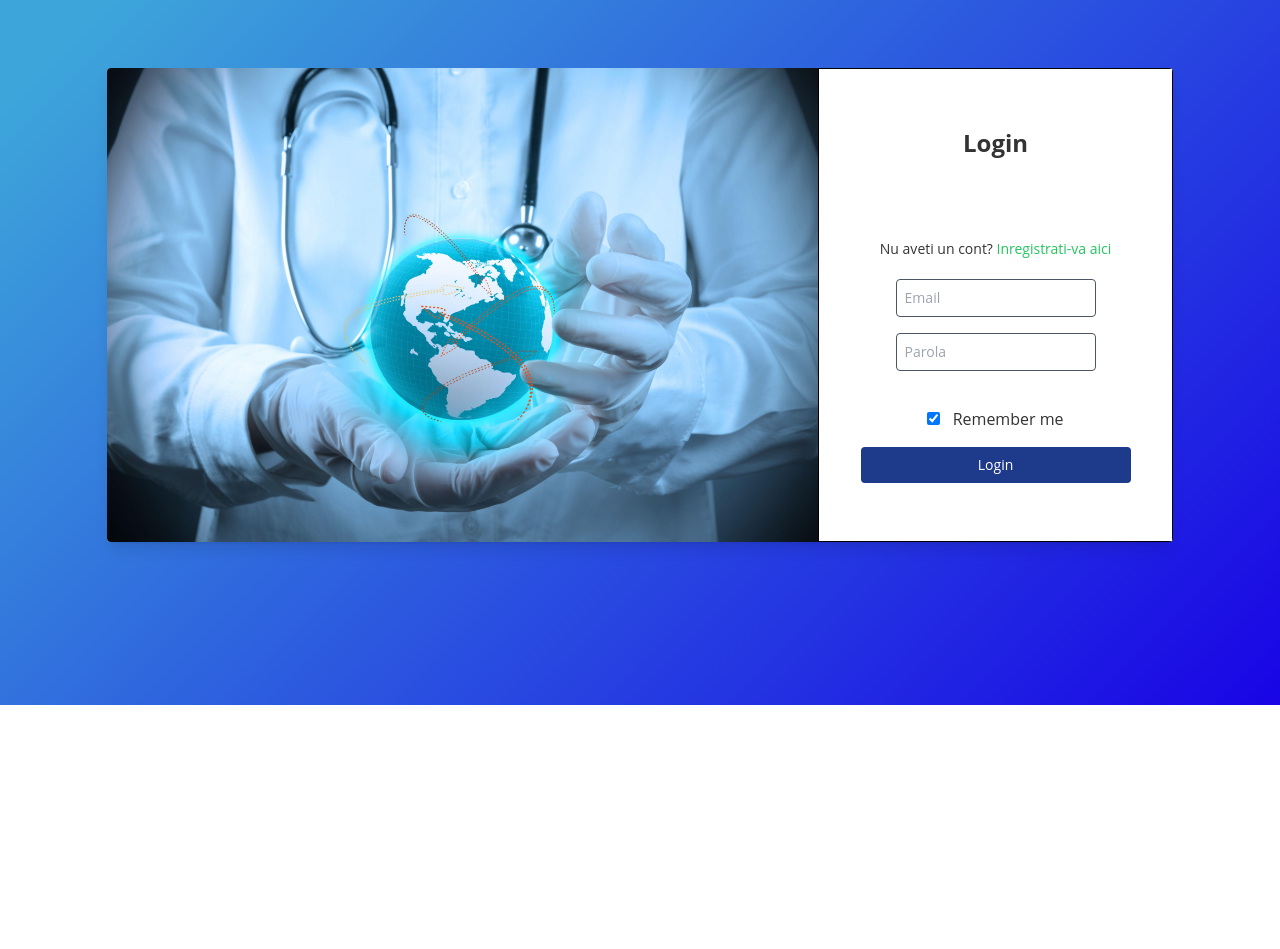
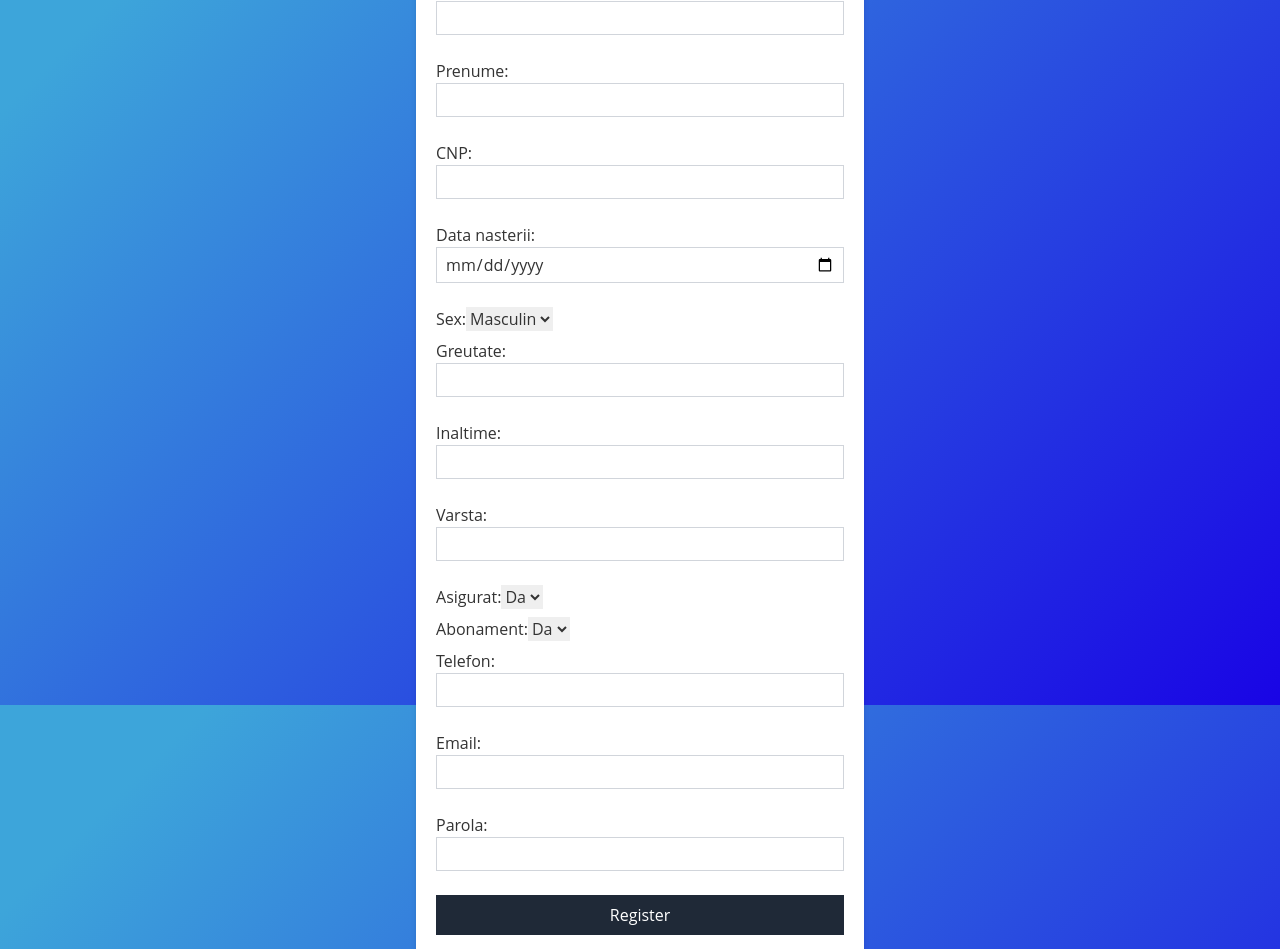
Before and after one commit to ionero12/Medical_Clinic_Licenta, a React (Create React App) app in the folder medical_clinic_FRONTEND/my-app/: page /pacient/register in a window 1280 px wide. Before the commit this address led to /login. Shown: the part 95-1044 px from the top of the page. Before the commit the page ends 800 px from the top, so only its background shows below. Built offline with nearby package versions, Linux system fonts and the light colour scheme.

Commit message:
upload register

```diff
--- a/medical_clinic_FRONTEND/my-app/src/App.js
+++ b/medical_clinic_FRONTEND/my-app/src/App.js
@@ -1,17 +1,27 @@
+// App.js
 import React from 'react';
 import {BrowserRouter as Router, Navigate, Route, Routes} from 'react-router-dom';
 import LoginPage from './pages/LoginPage';
-import RegisterPage from './pages/RegisterPage';
-import Dashboard from './pages/Dashboard';
+import MedicRegister from './pages/MedicRegister';
+import PatientRegister from './pages/PatientRegister';
+import MedicDashboard from './pages/MedicDashboard';
+import PatientDashboard from './pages/PatientDashboard';
+import Patient from './pages/Patient';
+import {UserProvider} from './user/UserContext'; // import UserProvider
 
 function App() {
     return (<Router>
+            <UserProvider>  {/* Wrap your routes with UserProvider */}
                 <Routes>
                     <Route path="/login" element={<LoginPage/>}/>
-      <Route path="/register" element={<RegisterPage/>}/>
-      <Route path="/dashboard" element={<Dashboard/>} />
+                    <Route path="/medic/register" element={<MedicRegister/>}/>
+                    <Route path="/pacient/register" element={<PatientRegister/>}/>
+                    <Route path="/medic/dashboard" element={<MedicDashboard/>}/>
+                    <Route path="/pacient/dashboard" element={<PatientDashboard/>}/>
+                    <Route path="/patient/:id" element={<Patient/>}/>
                     <Route path="*" element={<Navigate to="/login"/>}/>
                 </Routes>
+            </UserProvider>
         </Router>);
 }
 
--- a/medical_clinic_FRONTEND/my-app/src/pages/RegisterPage.js
+++ b/medical_clinic_FRONTEND/my-app/src/pages/MedicRegister.js
@@ -2,7 +2,7 @@ import React, {useState} from 'react';
 import SpecializationDropdown from "../components/SpecializationDropdown";
 import {useNavigate} from 'react-router-dom';
 
-function RegisterPage() {
+function MedicRegister() {
     const [emailMedic, setEmailMedic] = useState('');
     const [parolaMedic, setParolaMedic] = useState('');
     const [numeMedic, setNumeMedic] = useState('');
@@ -29,7 +29,7 @@ function RegisterPage() {
 
             if (response.ok) {
                 console.log('Medic registered successfully');
-                navigate('/dashboard');
+                navigate('/medic/dashboard');
             } else {
                 console.log('Registration failed');
             }
@@ -115,4 +115,4 @@ function RegisterPage() {
     );
 }
 
-export default RegisterPage;
+export default MedicRegister;
--- /dev/null
+++ b/medical_clinic_FRONTEND/my-app/src/user/UserContext.js
@@ -0,0 +1,21 @@
+// UserContext.js
+import React, { createContext, useContext, useState } from 'react';
+
+// Create a context for the user's information
+const UserContext = createContext();
+
+// Create a provider component for the user's information
+export const UserProvider = ({ children }) => {
+    const [user, setUser] = useState(null);
+
+    return (
+        <UserContext.Provider value={{ user, setUser }}>
+            {children}
+        </UserContext.Provider>
+    );
+};
+
+// Create a hook to use the user's information
+export const useUser = () => useContext(UserContext);
+
+export default UserContext;
```
Lines whose indentation alone changed are shown as unchanged.
